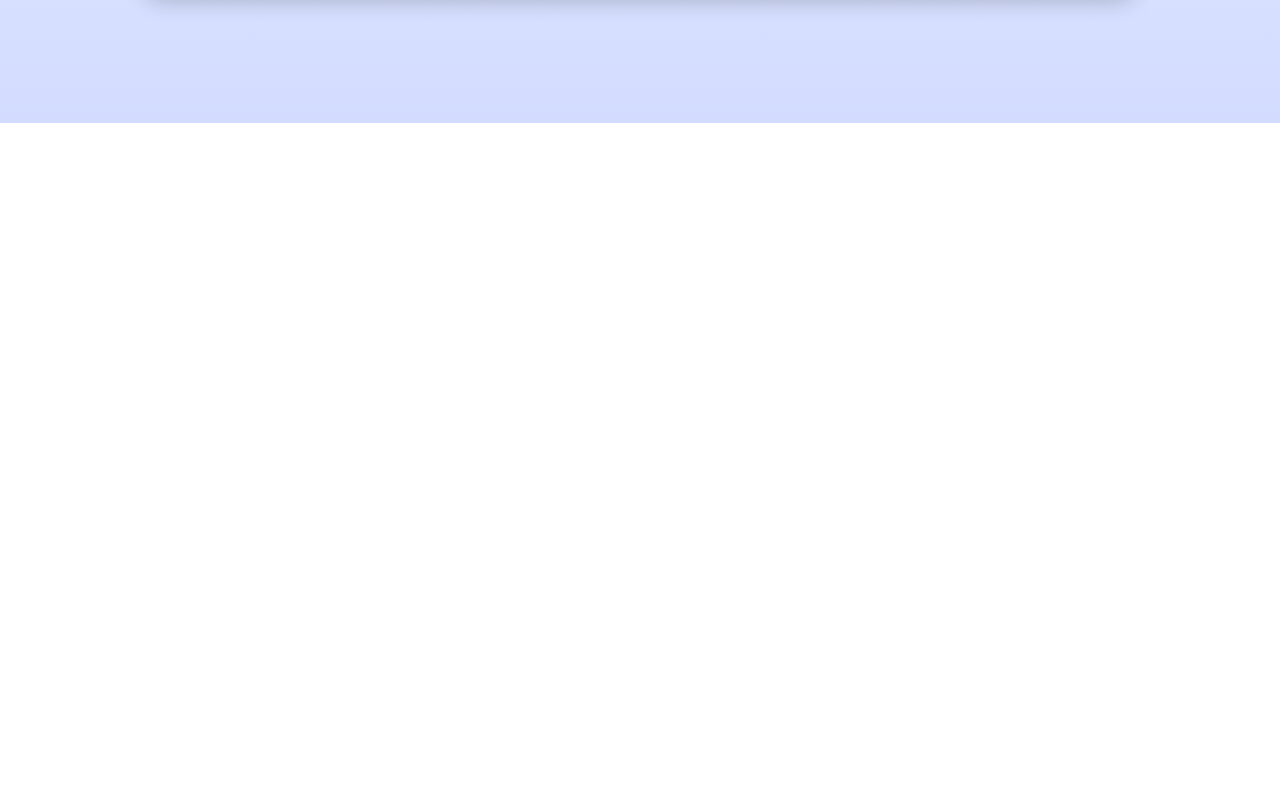
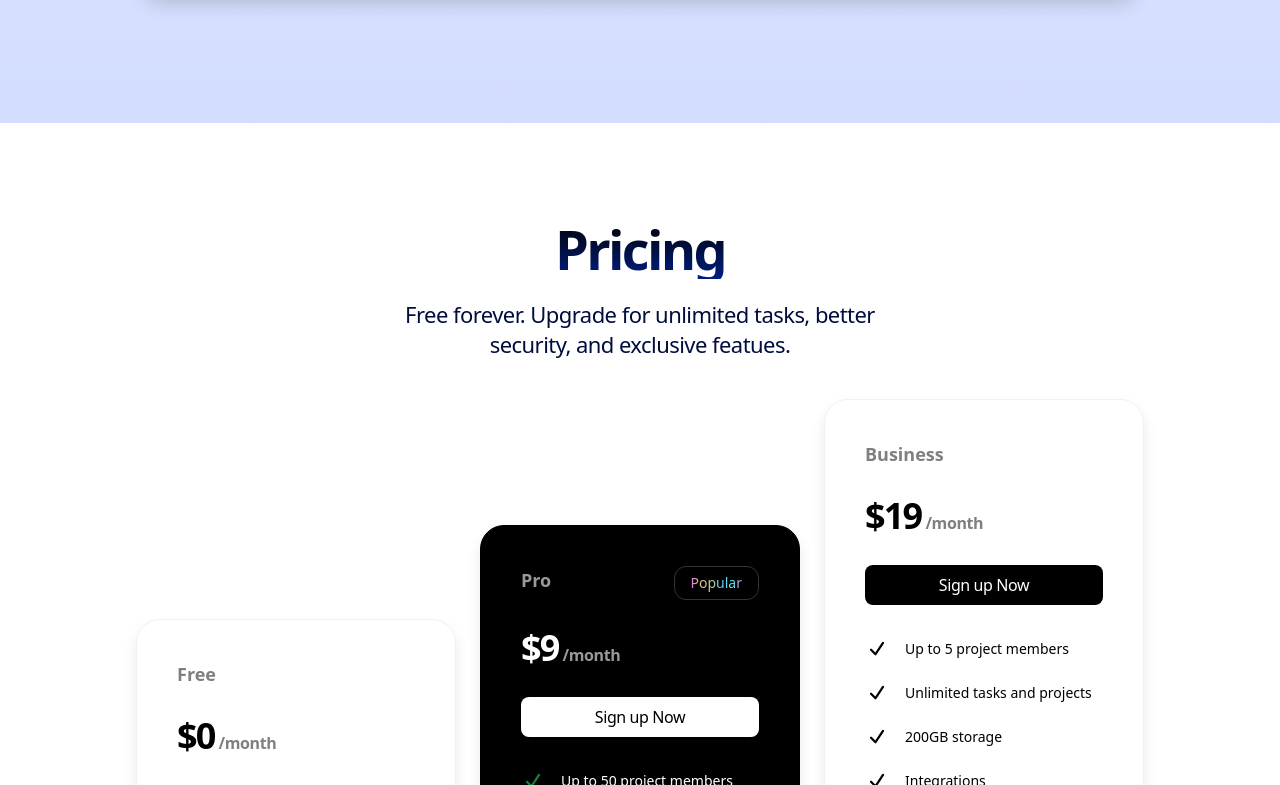
Before and after one commit to codename-FlawZ/Saas-landing-page, a React (Vite) app: page / in a window 1280 px wide. Shown: the part 2015-2800 px from the top of the page. Before the commit the page ends 2138 px from the top, so only its background shows below. Built offline with nearby package versions, Linux system fonts and the light colour scheme.

Commit message:
day 3
Pricing section finished and some css changes and installed tailwindmerge in the project

```diff
--- a/package.json
+++ b/package.json
@@ -14,7 +14,8 @@
     "framer-motion": "^11.3.28",
     "react": "^18.3.1",
     "react-dom": "^18.3.1",
-    "react-icons": "^5.3.0"
+    "react-icons": "^5.3.0",
+    "tailwind-merge": "^2.5.2"
   },
   "devDependencies": {
     "@types/react": "^18.3.3",
--- a/src/App.jsx
+++ b/src/App.jsx
@@ -15,6 +15,7 @@ const App = () => {
       <Hero />
       <LogoTicker />
       <ProductShowcase />
+      <Pricing />
     </main>
   )
 }
--- a/src/components/Pricing.jsx
+++ b/src/components/Pricing.jsx
@@ -1,8 +1,44 @@
-import React from 'react'
+import pricingTiers from "../constants/index";
+import { CheckIcon } from "@heroicons/react/16/solid";
+import { twMerge } from "tailwind-merge";
 
 const Pricing = () => {
   return (
-	<div>Pricing</div>
+	<section className="py-24">
+    <div className="container">
+      <div className="section-heading">
+       <h2 className="section-title">Pricing</h2>
+       <p className="section-description mt-5">Free forever. Upgrade for unlimited tasks, better security, and exclusive featues.</p>
+      </div>
+      <div className="flex flex-col gap-6 items-center mt-10 lg:flex-row lg:items-end lg:justify-center">
+        {pricingTiers.map(({ title, monthlyPrice, buttonText, popular, inverse, features }) => (
+          <div className={twMerge("p-10 border border-[#F1F1F1] rounded-3xl shadow-[0_7px_14px_#EAEAEA] max-w-xs w-full", inverse === true && 'border-black bg-black text-white')}>
+            <div className="flex justify-between">
+              <h3 className={twMerge("text-lg font-bold text-black/50", inverse === true && 'text-white/60')}>{title}</h3>
+              {popular === true && (
+                <div className="inline-flex text-sm px-4 py-1.5 rounded-xl border border-white/20">
+                  <span className="bg-[linear-gradient(to_right,#DD7DDF,#E1CD86,#BBCB92,#71C2EF,#3BFFFF,#DD7DDF)] text-transparent bg-clip-text font-medium">Popular</span>
+                </div>
+            )}
+            </div>
+            <div className="flex items-baseline gap-1 mt-[30px]">
+              <span className="text-4xl font-bold tracking-tighter leading-none">${monthlyPrice}</span>
+              <span className={twMerge("tracking-tight font-bold text-black/50", inverse === true && 'text-white/60')}>/month</span>
+            </div>
+            <button className={twMerge("btn btn-primary w-full mt-[30px]", inverse === true && 'bg-white text-black hover:bg-transparent hover:text-white transition-all duration-200')}>{buttonText}</button>
+            <ul className="flex flex-col gap-5 mt-8">
+              {features.map((feature) => (
+                <li className="text-sm flex items-center gap-4">
+                  <CheckIcon className={twMerge("w-6 h-6", inverse === true && 'text-green-700')} />
+                  <span>{feature}</span>
+                </li>
+              ))}
+            </ul>
+          </div>
+        ))}
+      </div>
+    </div>
+  </section>
   )
 }
 
--- a/src/components/ProductShowcase.jsx
+++ b/src/components/ProductShowcase.jsx
@@ -4,14 +4,14 @@ import tubeImage from "../assets/tube.png";
 
 const ProductShowcase = () => {
   return (
-	<section className="bg-gradient-to-b from-[#FFFFFF] to-[#D2DCFF] py-24 overflow-x-clip">
+	<section id="About" className="bg-gradient-to-b from-[#FFFFFF] to-[#D2DCFF] py-24 overflow-x-clip">
     <div className="container">
-      <div className="max-w-[540px] mx-auto">
+      <div className="section-heading">
        <div className="flex justify-center">
         <div className="tag">Boost your Productivity</div>
         </div>
-         <h2 className="text-center text-3xl md:text-[54px] md:leading-[60px] font-bold tracking-tighter bg-gradient-to-b from-black to-[#001E80] text-transparent bg-clip-text mt-5">A more effective way to track progress</h2>
-         <p className="text-center text-[22px] leading-[30px] tracking-tight text-[#010D3E] mt-5">Effortlessy turn your ideas into a fully functional, responsive, Saas website in just minutes with this template.</p>
+         <h2 className="section-title mt-5">A more effective way to track progress</h2>
+         <p className="section-description mt-5">Effortlessy turn your ideas into a fully functional, responsive, Saas website in just minutes with this template.</p>
        </div>
        <div className="relative">
        <img src={productImage} alt="Product Image" className="mt-10" />
--- /dev/null
+++ b/src/constants/index.js
@@ -0,0 +1,53 @@
+const pricingTiers = [
+	{
+		title: "Free",
+		monthlyPrice: 0,
+		buttonText: "Get started for Free",
+		popular: false,
+		inverse: false,
+		features: [
+			"Up to 5 project members",
+			"Unlimited tasks and projects",
+			"2GB storage",
+			"Integrations",
+			"Basic support",
+		],
+	},
+	{
+		title: "Pro",
+		monthlyPrice: 9,
+		buttonText: "Sign up Now",
+		popular: true,
+		inverse: true,
+		features: [
+			"Up to 50 project members",
+			"Unlimited tasks and projects",
+			"50GB storage",
+			"Integrations",
+			"Priority support",
+			"Advanced support",
+			"Export support"
+		],
+	},
+	{
+		title: "Business",
+		monthlyPrice: 19,
+		buttonText: "Sign up Now",
+		popular: false,
+		inverse: false,
+		features: [
+			"Up to 5 project members",
+			"Unlimited tasks and projects",
+			"200GB storage",
+			"Integrations",
+			"Dedicated account manager",
+			"Custom fields",
+			"Advanced analytics",
+			"Export capabilities",
+			"API access",
+			"Advanced security features",
+		],
+	},
+];
+
+export default pricingTiers
--- a/src/index.css
+++ b/src/index.css
@@ -23,6 +23,18 @@
 	.tag {
 		@apply text-sm inline-flex border border-[#222]/10 px-3 py-1 rounded-lg tracking-tight;
 	}
+
+	.section-title {
+		@apply text-center text-3xl md:text-[54px] md:leading-[60px] font-bold tracking-tighter bg-gradient-to-b from-black to-[#001E80] text-transparent bg-clip-text;
+	}
+
+	.section-description {
+		@apply text-center text-[22px] leading-[30px] tracking-tight text-[#010D3E];
+	}
+
+	.section-heading {
+		@apply max-w-[540px] mx-auto;
+	}
 }
 
 html {
```
Also changed, not shown: 1 other file (tests, documents, lock files or other folders).
